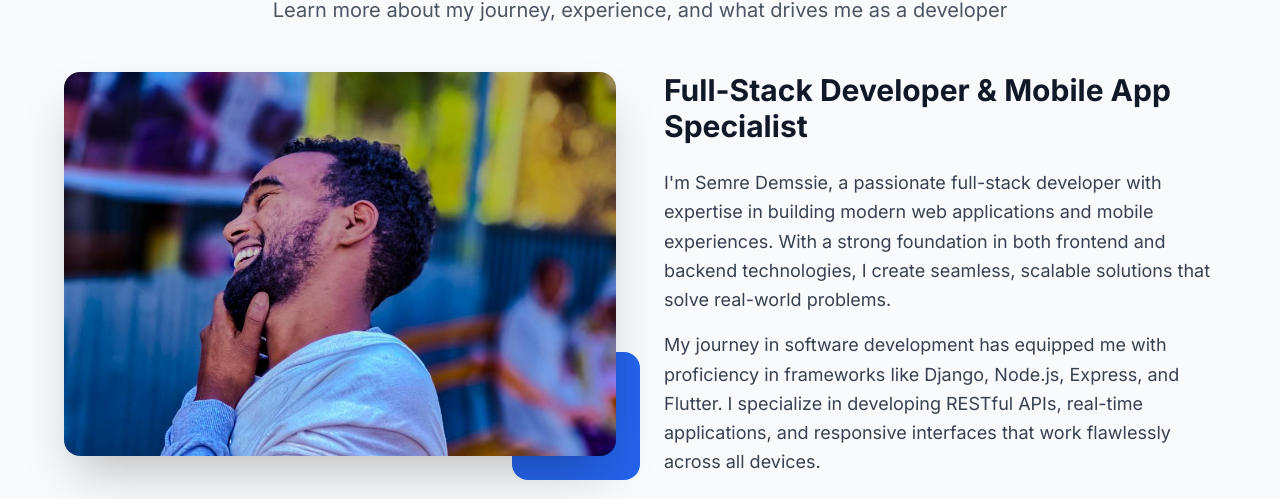
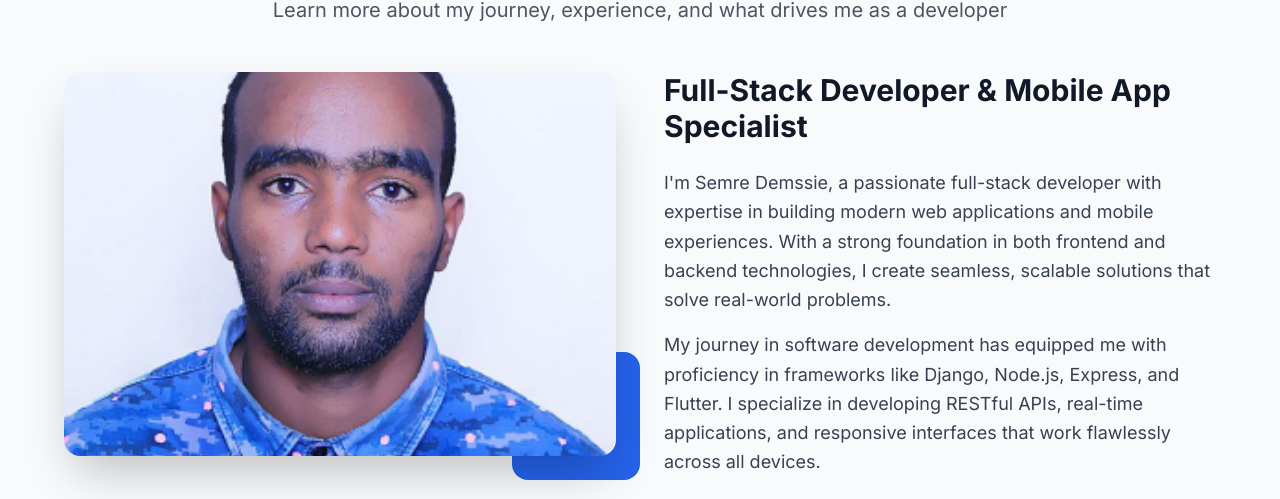
Before and after one commit to santa36264/portfolio, a Vue app: page /about in a window 1280 px wide. Shown: the part 160-659 px from the top of the page. Built offline with nearby package versions, Linux system fonts and the light colour scheme; no server answers.

Commit message:
Update About.vue

```diff
--- a/src/views/About.vue
+++ b/src/views/About.vue
@@ -25,7 +25,7 @@
           <div class="relative">
             <div class="w-full h-96 rounded-2xl overflow-hidden shadow-2xl">
               <img
-                src="/profile.jpg"
+                src="/download.png"
                 alt="Semre Demssie"
                 class="w-full h-full object-cover"
               />
```
